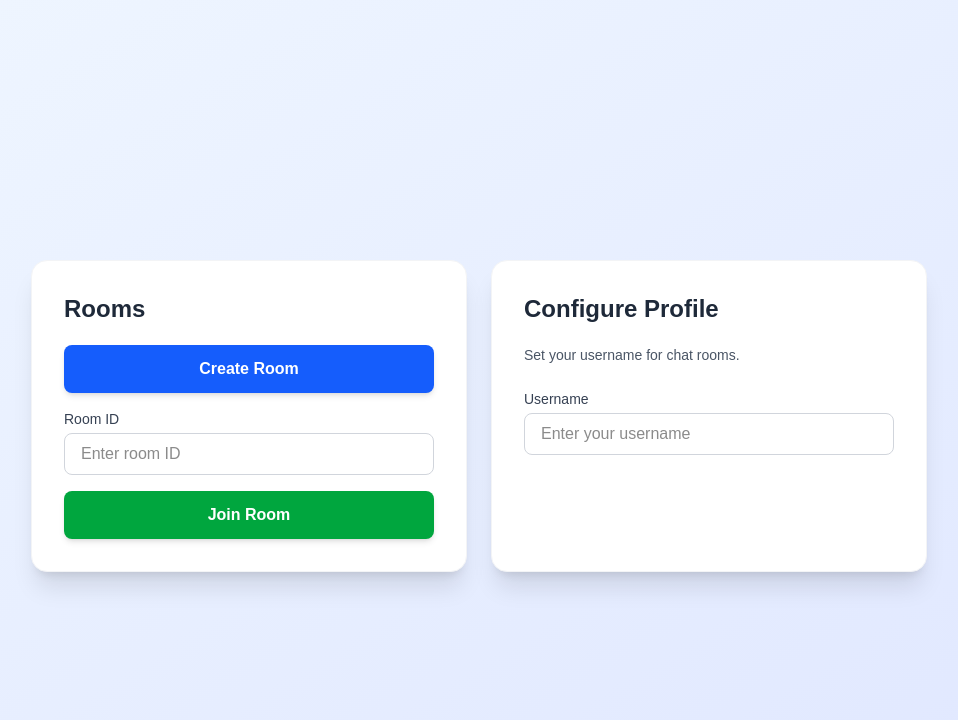
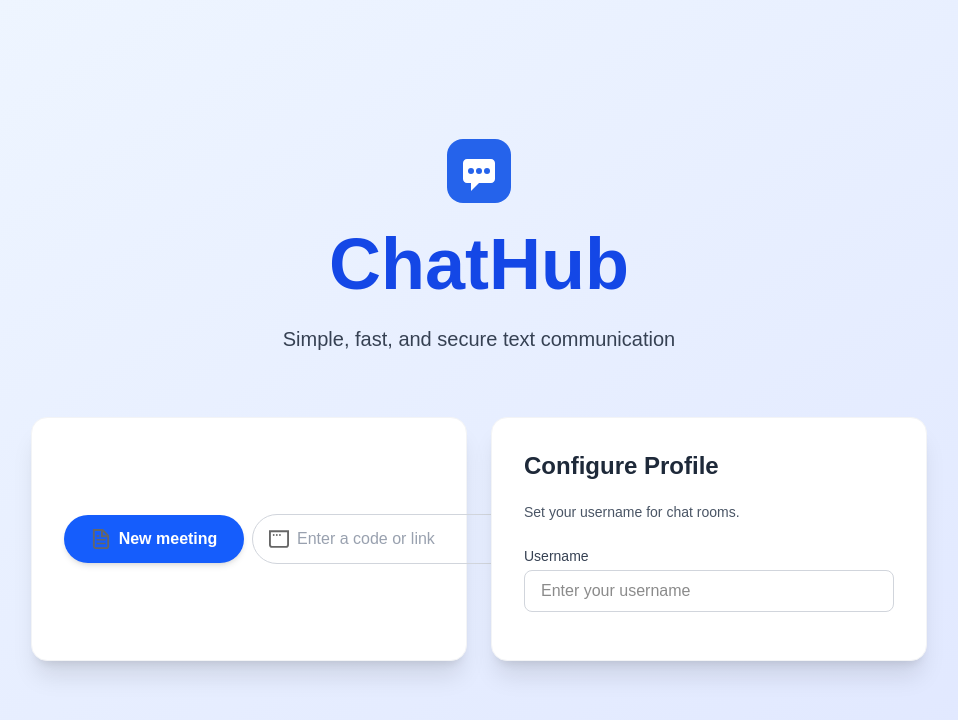
Before and after one commit to SjdnDzikran/gmeet-chat, a Next.js app: page / in a window 1280 px wide. Shown: the top 720 px of the page, without its empty margins (161-1119 px from the left). Built offline with nearby package versions, Linux system fonts and the light colour scheme.

Commit message:
imitate gmeet ui

```diff
--- a/src/app/page.tsx
+++ b/src/app/page.tsx
@@ -51,46 +51,52 @@ export default function Home() {
   return (
     <div className="min-h-screen flex flex-col items-center justify-center bg-gradient-to-br from-blue-50 to-indigo-100 dark:from-gray-900 dark:to-gray-800 p-4">
       <div className="w-full max-w-4xl mx-auto">
+        {/* Header */}
+        <header className="text-center mb-16">
+          <div className="flex justify-center mb-4">
+            <img src="/chathub-logo.svg" alt="ChatHub Logo" className="h-16 w-16" />
+          </div>
+          <h1 className="text-5xl md:text-7xl font-bold text-blue-700 dark:text-blue-300 mb-4 leading-tight">
+            ChatHub
+          </h1>
+          <p className="text-lg md:text-xl text-gray-700 dark:text-gray-300 max-w-prose mx-auto">
+            Simple, fast, and secure text communication
+          </p>
+        </header>
+
         {/* Main content */}
-        <div className="w-full max-w-4xl mx-auto grid md:grid-cols-2 gap-6 mt-8">
+        <div className="w-full grid md:grid-cols-2 gap-6 mt-8">
           {/* Left column - Create/Join room */}
-          <div className="bg-white dark:bg-gray-800 rounded-2xl shadow-xl p-8 border border-gray-100 dark:border-gray-700 transform transition-transform hover:scale-[1.02] duration-300">
-            <h2 className="text-2xl font-bold text-gray-800 dark:text-white mb-5">
-              Rooms
-            </h2>
+          <div className="bg-white dark:bg-gray-800 rounded-2xl shadow-xl p-8 border border-gray-100 dark:border-gray-700 transform transition-transform hover:scale-[1.02] duration-300 flex flex-col items-center justify-center">
+            <div className="flex flex-col md:flex-row items-center gap-2 w-full">
               <button
                 onClick={createRoom}
-              className="w-full bg-blue-600 hover:bg-blue-700 text-white font-semibold py-3 px-4 rounded-lg transition-all duration-300 ease-in-out transform hover:-translate-y-1 shadow-md hover:shadow-lg mb-4"
+                className="flex items-center justify-center bg-blue-600 hover:bg-blue-700 text-white font-semibold py-3 px-6 rounded-full transition-all duration-300 ease-in-out transform hover:-translate-y-1 shadow-md hover:shadow-lg whitespace-nowrap min-w-[180px]"
               >
-              Create Room
+                <img src="/file.svg" alt="New meeting icon" className="h-5 w-5 mr-2" />
+                New meeting
               </button>
-            <form onSubmit={joinRoom}>
-              <div className="mb-4">
-                <label
-                  htmlFor="room-id"
-                  className="block text-sm font-medium text-gray-700 dark:text-gray-300 mb-1"
-                >
-                  Room ID
-                </label>
+              <form onSubmit={joinRoom} className="flex items-center w-full border border-gray-300 dark:border-gray-600 rounded-full focus-within:ring-2 focus-within:ring-blue-500 focus-within:border-blue-500 dark:bg-gray-700">
+                <img src="/window.svg" alt="Keyboard icon" className="h-5 w-5 ml-4 text-gray-500 dark:text-gray-400" />
                 <input
                   type="text"
                   id="room-id"
-                  className="w-full px-4 py-2 border border-gray-300 dark:border-gray-600 rounded-lg focus:ring-2 focus:ring-blue-500 focus:border-blue-500 dark:bg-gray-700 dark:text-white text-base"
-                  placeholder="Enter room ID"
+                  className="flex-grow px-2 py-3 bg-transparent outline-none text-white text-base placeholder-gray-400 dark:placeholder-gray-500"
+                  placeholder="Enter a code or link"
                   value={roomId}
                   onChange={(e) => setRoomId(e.target.value)}
                 />
+                <button
+                  type="submit"
+                  className="text-gray-500 dark:text-gray-400 font-semibold py-3 px-4 rounded-r-full transition-colors duration-200 hover:text-blue-600 dark:hover:text-blue-400"
+                >
+                  Join
+                </button>
+              </form>
             </div>
             {roomError && (
-                <p className="text-red-500 text-sm mb-4">{roomError}</p>
+              <p className="text-red-500 text-sm mt-4">{roomError}</p>
             )}
-              <button
-                type="submit"
-                className="w-full bg-green-600 hover:bg-green-700 text-white font-semibold py-3 px-4 rounded-lg transition-all duration-300 ease-in-out transform hover:-translate-y-1 shadow-md hover:shadow-lg"
-              >
-                Join Room
-              </button>
-            </form>
           </div>
 
           {/* Right column - Profile configuration */}
```
Lines whose indentation alone changed are shown as unchanged.
